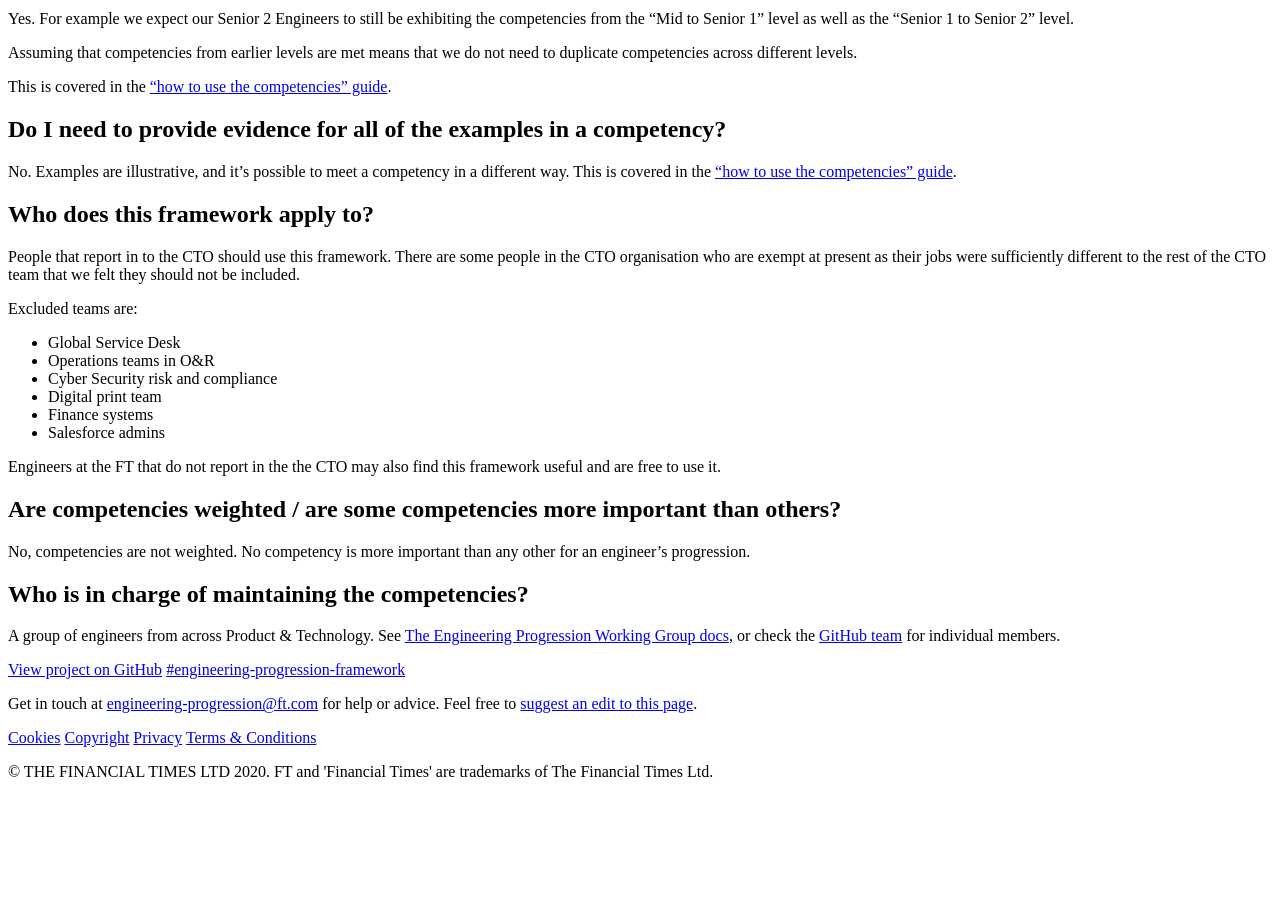
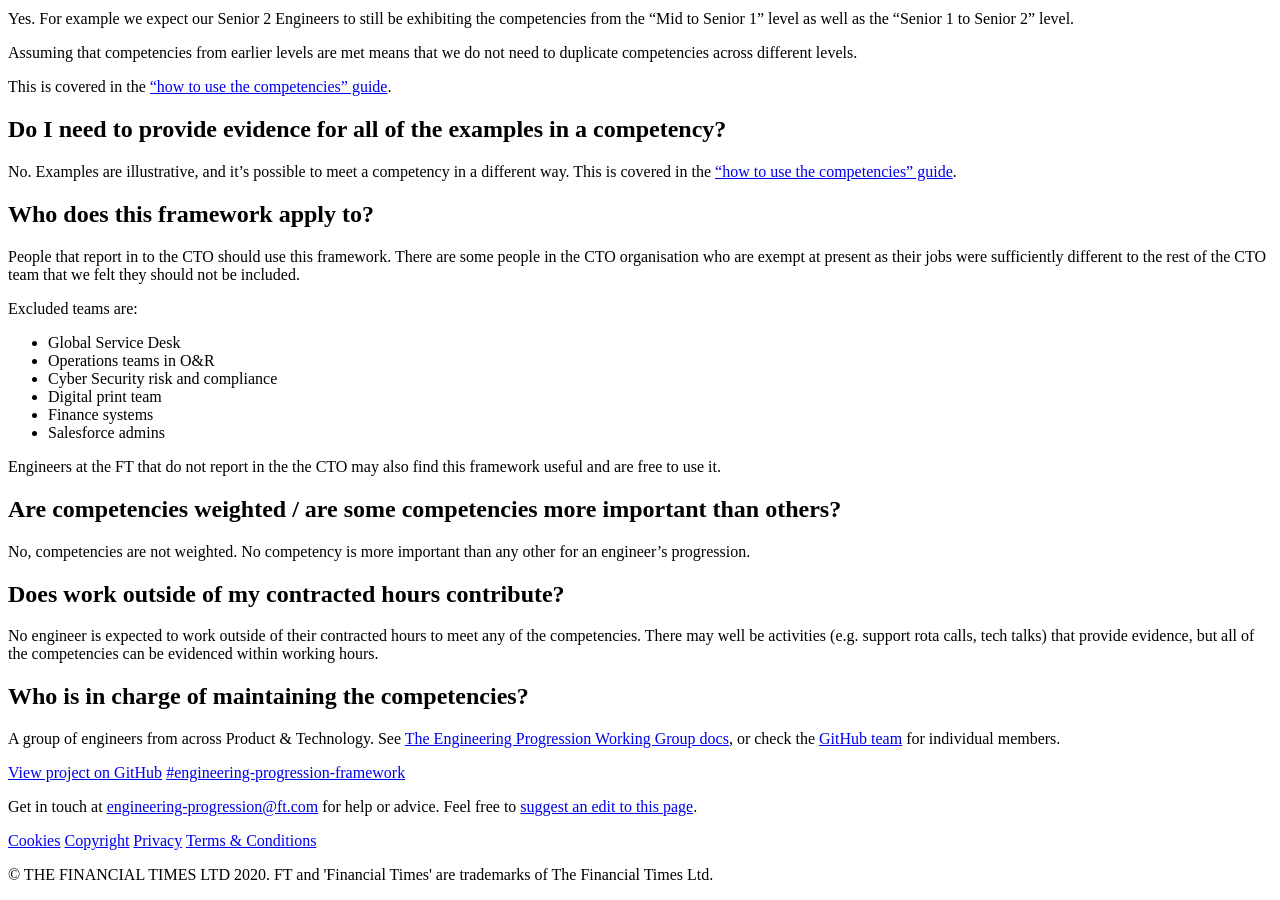
Before and after one commit to Financial-Times/engineering-progression, a Jekyll site: the page built from site/pages/faq.md, in a window 1280 px wide and 900 px high, scrolled down 859 px. Built offline with Jekyll 4.4.1, drawn with Linux system fonts in a browser that asks for light colours; a style sheet for code colours, icons or effects is not loaded; before the commit the page ends 1656 px from its top, so only the background shows below that.

Commit message:
Clarify that no work outside of contracted hours is required (#330)
Do we have any docs on flexi-time for OOO work eg tech talks?

```diff
--- a/site/pages/faq.md
+++ b/site/pages/faq.md
@@ -79,6 +79,10 @@ Engineers at the FT that do not report in the the CTO may also find this framewo
 
 No, competencies are not weighted. No competency is more important than any other for an engineer's progression.
 
+## Does work outside of my contracted hours contribute?
+
+No engineer is expected to work outside of their contracted hours to meet any of the competencies.  There may well be activities (e.g. support rota calls, tech talks) that provide evidence, but all of the competencies can be evidenced within working hours.
+
 ## Who is in charge of maintaining the competencies?
 
 A group of engineers from across Product &amp; Technology. See [The Engineering Progression Working Group docs](/docs/working-group/), or check the [GitHub team](https://github.com/orgs/Financial-Times/teams/engineering-progression-working-group/members) for individual members.
```
